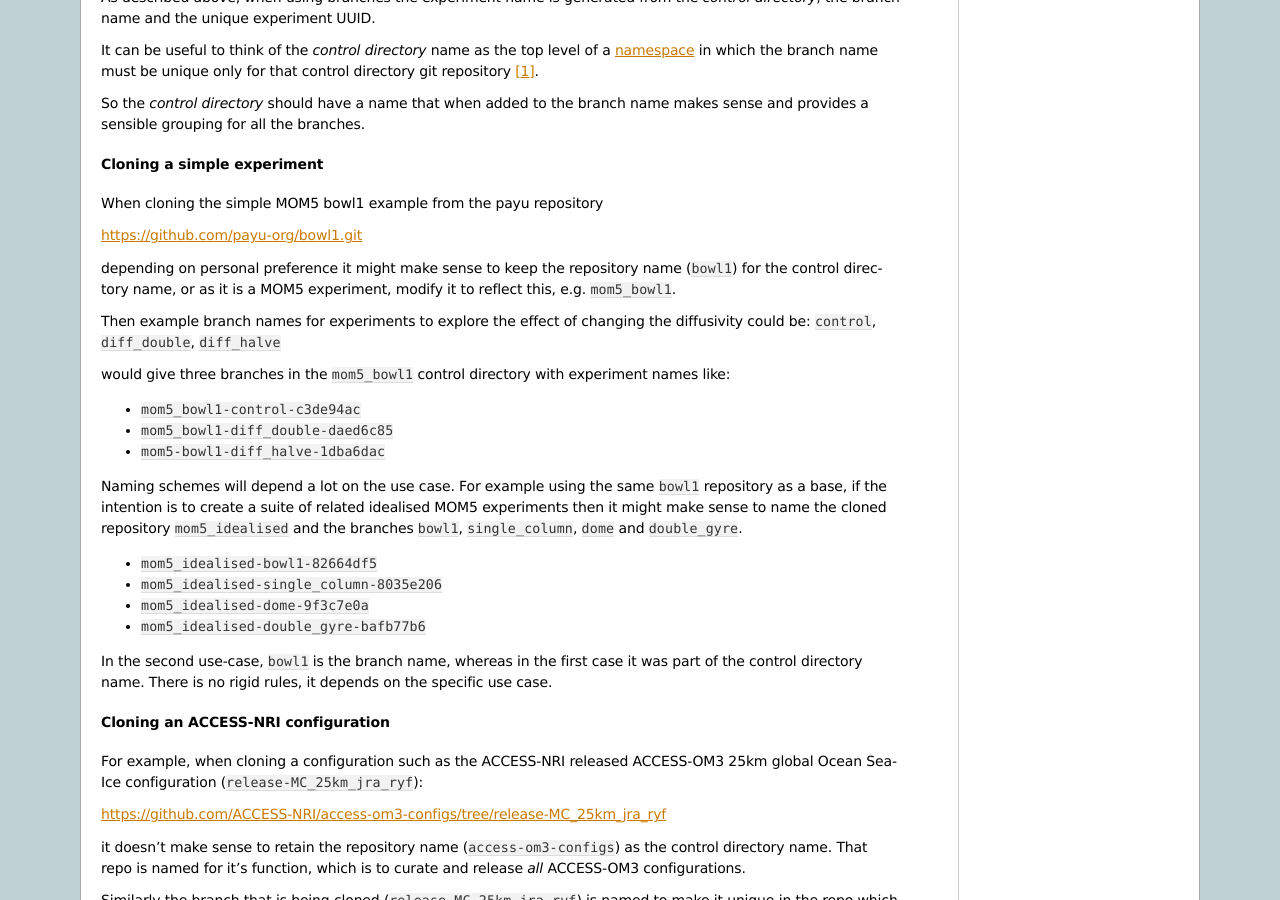
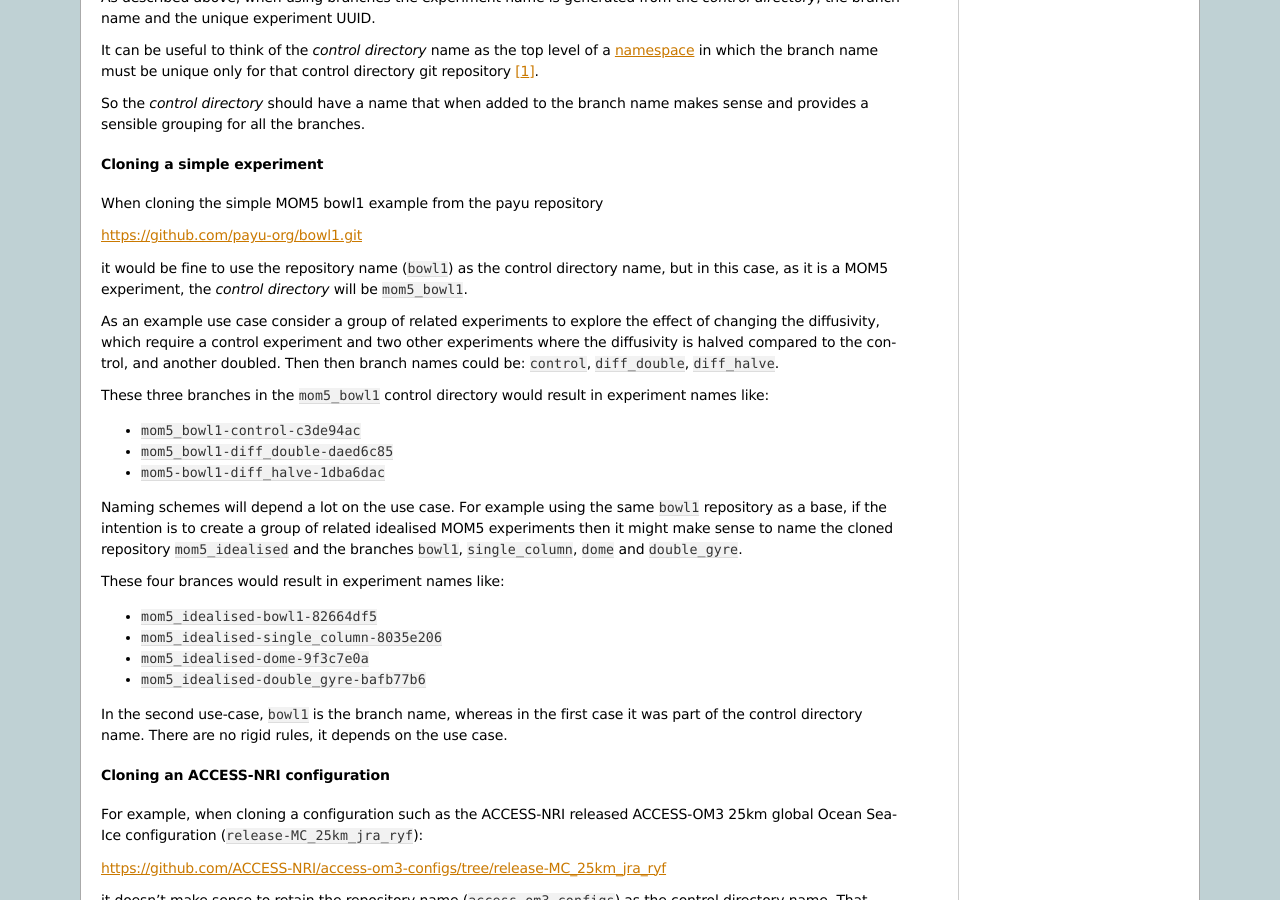
Before and after one commit to payu-org/payu, a Sphinx documentation site: the page built from docs/source/usage.rst, in a window 1280 px wide and 900 px high, scrolled down 8937 px. Built offline with Sphinx 7.4.7, drawn with Linux system fonts in a browser that asks for light colours.

Commit message:
Add more detail to the simple case

```diff
--- a/docs/source/usage.rst
+++ b/docs/source/usage.rst
@@ -561,24 +561,28 @@ When cloning the simple MOM5 bowl1 example from the payu repository
 
 https://github.com/payu-org/bowl1.git
 
-depending on personal preference it might make sense to keep the repository name
-(``bowl1``) for the control directory name, or as it is a MOM5 experiment, modify
-it to reflect this, e.g. ``mom5_bowl1``.
+it would be fine to use the repository name (``bowl1``) as the control directory
+name, but in this case, as it is a MOM5 experiment, the *control directory* will be
+``mom5_bowl1``.
 
-Then example branch names for experiments to explore the effect of changing the
-diffusivity could be: ``control``, ``diff_double``, ``diff_halve``
+As an example use case consider a group of related experiments to explore the effect
+of changing the diffusivity, which require a control experiment and two other experiments
+where the diffusivity is halved compared to the control, and another doubled. Then
+then branch names could be: ``control``, ``diff_double``, ``diff_halve``.
 
-would give three branches in the ``mom5_bowl1`` control directory
-with experiment names like:
+These three branches in the ``mom5_bowl1`` control directory would result in experiment
+names like:
 
 * ``mom5_bowl1-control-c3de94ac``
 * ``mom5_bowl1-diff_double-daed6c85``
 * ``mom5-bowl1-diff_halve-1dba6dac``
 
 Naming schemes will depend a lot on the use case. For example using the same ``bowl1``
-repository as a base, if the intention is to create a suite of related idealised MOM5
+repository as a base, if the intention is to create a group of related idealised MOM5
 experiments then it might make sense to name the cloned repository ``mom5_idealised``
 and the branches ``bowl1``, ``single_column``, ``dome`` and ``double_gyre``.
+
+These four brances would result in experiment names like:
 
 * ``mom5_idealised-bowl1-82664df5``
 * ``mom5_idealised-single_column-8035e206``
@@ -586,8 +590,8 @@ and the branches ``bowl1``, ``single_column``, ``dome`` and ``double_gyre``.
 * ``mom5_idealised-double_gyre-bafb77b6``
 
 In the second use-case, ``bowl1`` is the branch name, whereas in the first case it
-was part of the control directory name. There is no rigid rules, it depends on
-the specific use case.
+was part of the control directory name. There are no rigid rules, it depends on
+the use case.
 
 
 Cloning an ACCESS-NRI configuration
```
